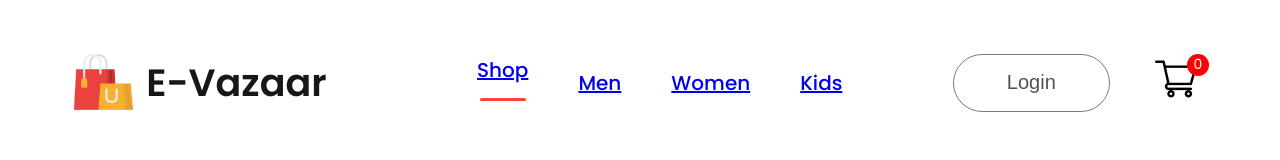
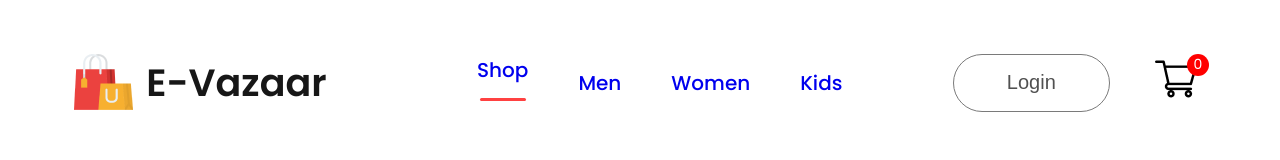
Before and after one commit to ankittripathe/FashionHub, a React (Vite) app: page / in a window 1280 px wide. Shown: the top 160 px of the page. Built offline with nearby package versions, Linux system fonts and the light colour scheme.

Commit message:
added link

```diff
--- a/src/App.jsx
+++ b/src/App.jsx
@@ -13,6 +13,7 @@ const App = () => {
     <div>
       <BrowserRouter>
         <Navbar />
+
         <Routes>
           <Route path="/" element={<Shop />} />
           <Route path="/mens" element={<ShopCategory category="men" />} />
--- a/src/Components/Navbar/Navbar.css
+++ b/src/Components/Navbar/Navbar.css
@@ -43,7 +43,7 @@
   border: none;
   height: 3px;
   width: 90%;
-  border-radius: 10px;
+  border-radius: 16px;
   background-color: #ff4141;
 }
 
--- a/src/Components/Navbar/Navbar.jsx
+++ b/src/Components/Navbar/Navbar.jsx
@@ -20,7 +20,7 @@ const Navbar = () => {
             setMenu("shop");
           }}
         >
-          <Link to="/">Shop </Link>
+          <Link to="/" style={{textDecoration:'none'}}>Shop</Link>
           {menu === "shop" ? <hr /> : <></>}
         </li>
 
@@ -29,7 +29,7 @@ const Navbar = () => {
             setMenu("mens");
           }}
         >
-          <Link to="/mens">Men</Link>
+          <Link to="/mens" style={{textDecoration:'none'}}>Men</Link>
           {menu === "mens" ? <hr /> : <></>}
         </li>
 
@@ -38,7 +38,7 @@ const Navbar = () => {
             setMenu("womens");
           }}
         >
-          <Link to="/womens">Women </Link>
+          <Link to="/womens" style={{textDecoration:'none'}}>Women</Link>
           {menu === "womens" ? <hr /> : <></>}
         </li>
 
@@ -47,7 +47,7 @@ const Navbar = () => {
             setMenu("kids");
           }}
         >
-          <Link to="/kids">Kids</Link>
+          <Link to="/kids" style={{textDecoration:'none'}}>Kids</Link>
           {menu === "kids" ? <hr /> : <></>}
         </li>
       </ul>
```
